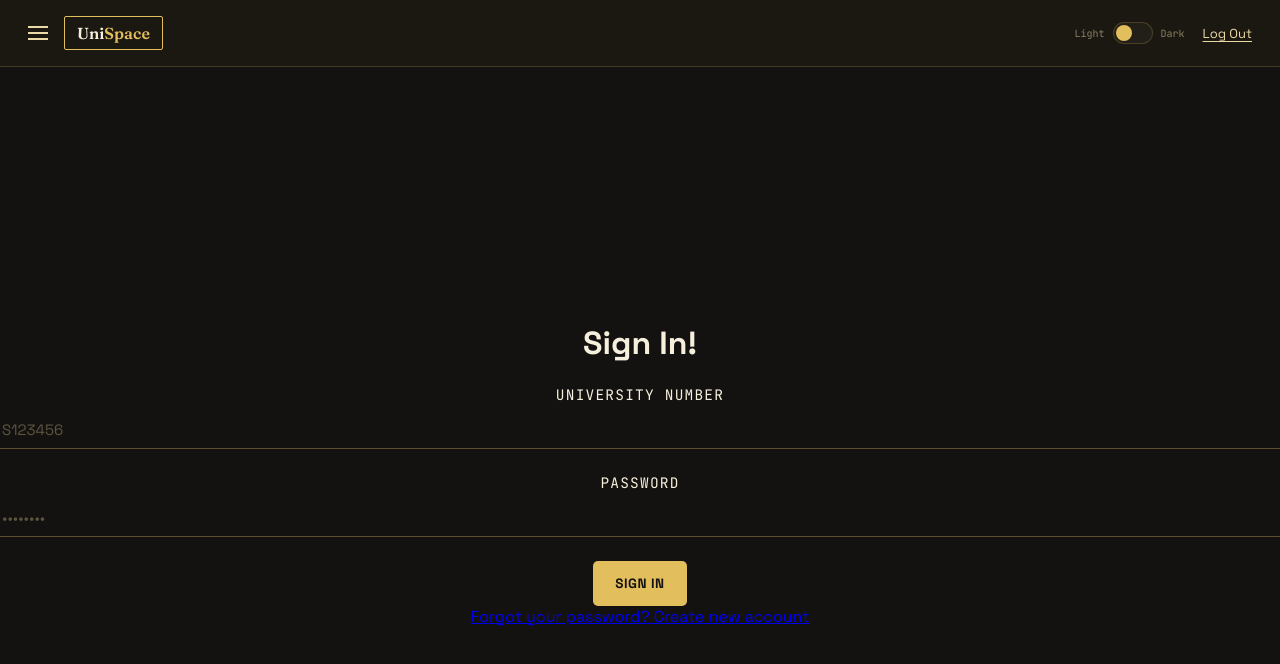
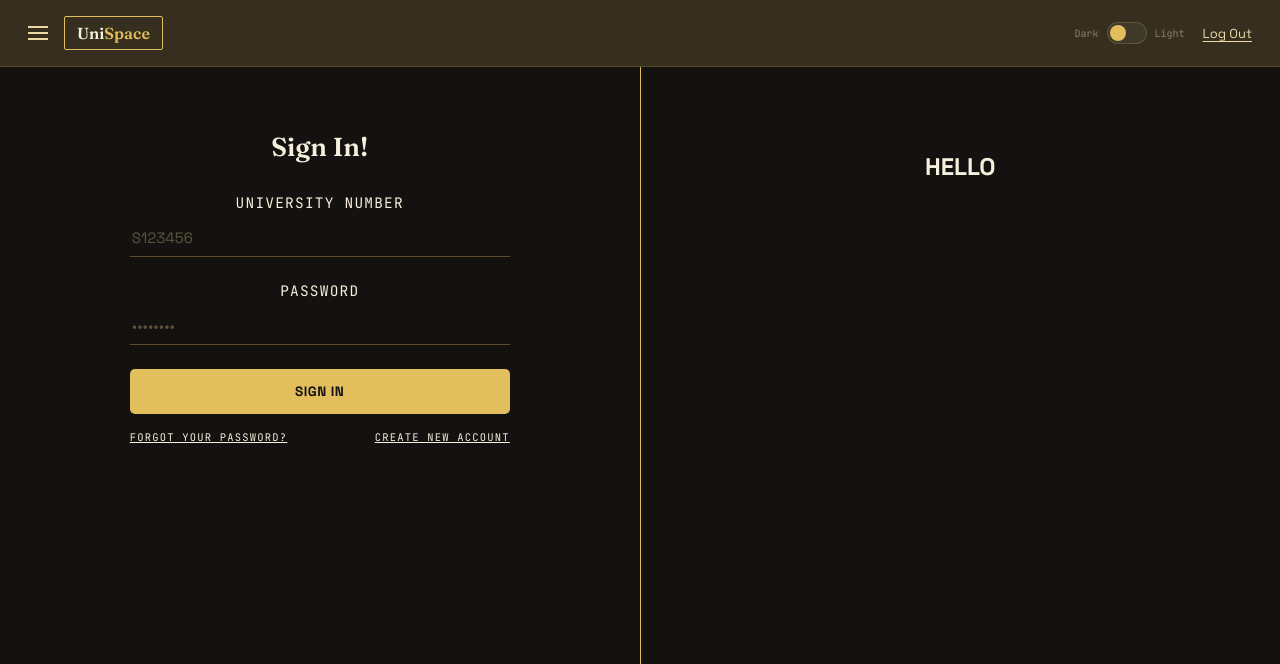
Before and after one commit to CMPG224-SE-PROJECT-GROUP-1/Room-Booking-Scheduling-System, a React (Vite) app in the folder my-RBSS-app/: page / in a window 1280 px wide. Shown: the top 664 px of the page. Built offline with nearby package versions, Linux system fonts and the light colour scheme.

Commit message:
added dual-view, fixed toggle bar, etc

```diff
--- a/my-RBSS-app/src/frontend/components/Sidebar.css
+++ b/my-RBSS-app/src/frontend/components/Sidebar.css
@@ -1,14 +1,25 @@
 .sidebar {
+  position: fixed;
+  top: 56px; /* Set to the exact height of your TopNav */
+  left: 0;
+  bottom: 0;
   width: 210px;
   background: var(--panel-alt);
   border-right: 1px solid var(--border);
   padding: 28px 22px;
-  transition: width 0.25s ease, padding 0.25s ease;
+  transition: width 0.25s ease, padding 0.25s ease, transform 0.25s ease;
   overflow: hidden;
+  z-index: 100;
 }
+
 .sidebar-collapsed {
   width: 0;
-  padding-left: 0;
-  padding-right: 0;
+  padding: 0;
   border-right: none;
 }
+
+.nav-link,
+.nav-link:visited {
+  color: inherit;
+  text-decoration: underline;
+}
--- a/my-RBSS-app/src/frontend/components/Sidebar.jsx
+++ b/my-RBSS-app/src/frontend/components/Sidebar.jsx
@@ -1,5 +1,6 @@
 import { useSidebar } from '../Sidebar/SidebarContext';
 import './Sidebar.css';
+import { Link } from 'react-router-dom';
 
 const navItems = ['Dashboard', 'Browse Rooms', 'My Bookings', 'Log Out'];
 
@@ -9,7 +10,18 @@ export default function Sidebar() {
   return (
     <div className={`sidebar ${isOpen ? '' : 'sidebar-collapsed'}`}>
       <ul>
-        {navItems.map(item => <li key={item}>{item}</li>)}
+        <li>
+            <Link to={`/dashboard`} className='nav-link'>Dashboard</Link>
+        </li>
+        <li>
+            <Link to={`/browse`} className='nav-link'>Browse Rooms</Link>
+        </li>
+        <li>
+            <Link to={`/bookings`} className='nav-link'>My Bookings</Link>
+        </li>
+        <li>
+            <Link to={`/`} className='nav-link'>Logout</Link>
+        </li>
       </ul>
     </div>
   );
--- a/my-RBSS-app/src/frontend/components/ThemeToggle.css
+++ b/my-RBSS-app/src/frontend/components/ThemeToggle.css
@@ -1,5 +1,7 @@
 .theme-switch-group { display: flex; align-items: center; gap: 8px; }
+
 .mode-tag { font-family: 'JetBrains Mono', monospace; font-size: 10px; color: var(--text-muted); }
+
 .toggle {
   width: 40px; height: 22px;
   background: var(--panel-alt);
@@ -8,6 +10,7 @@
   position: relative;
   cursor: pointer;
 }
+
 .toggle .knob {
   position: absolute; top: 2px; left: 2px;
   width: 16px; height: 16px;
@@ -15,4 +18,5 @@
   background: var(--accent-fill);
   transition: transform 0.25s ease;
 }
+
 .toggle.is-light .knob { transform: translateX(18px); }
--- a/my-RBSS-app/src/frontend/components/ThemeToggle.jsx
+++ b/my-RBSS-app/src/frontend/components/ThemeToggle.jsx
@@ -7,12 +7,12 @@ export default function ThemeToggle(){
     return (
 
         <div className="theme-switch-group">
-            <span className="mode-tag">Light</span>
+            <span className="mode-tag">Dark</span>
 
             <div className={`toggle ${theme === 'light' ? 'is-light' : ''}`} onClick={toggleTheme}>
             <div className="knob" />
             </div>
-            <span className="mode-tag">Dark</span>
+            <span className="mode-tag">Light</span>
         </div>
 
     )
--- a/my-RBSS-app/src/frontend/pages/LoginPage.css
+++ b/my-RBSS-app/src/frontend/pages/LoginPage.css
@@ -1,50 +1,67 @@
-.login-page {
+.page-wrapper {
+  display: flex;
+  flex-direction: column;
   min-height: 100vh;
   background: var(--ink-panel);
+  overflow: hidden;
+}
+
+.login-page {
   display: flex;
-  align-items: center;
+  flex: 1;
+  width: 100%;
+}
+
+.login-left {
+  flex: 1;
+  display: flex;
+  align-items: flex-start;
   justify-content: center;
+  padding-top: 64px;
+  background: var(--ink);
+  border-right: 1px solid var(--accent-fill);
+}
+
+.login-right {
+  flex: 1;
+  display: flex;
+  align-items: flex-start;
+  justify-content: center;
+  padding-top: 64px;
+  background: var(--ink-panel);
 }
 
 .login-form {
-  width: 360px;
-  background: var(--ink);
-  padding: 48px 40px;
-  border-radius: 8px;
+  width: 90%;
+  max-width: 380px;
+  display: flex;
+  flex-direction: column;
 }
 
 .login-form h1 {
   font-family: 'Fraunces', serif;
   font-weight: 600;
-  font-size: 22px;
+  font-size: 26px;
   color: var(--yellow-pale);
   margin: 0 0 30px;
 }
 
-.btn {
+.links {
+  display: flex;
+  justify-content: space-between;
+  align-items: center;
   width: 100%;
-  margin-top: 10px;
-  background: var(--yellow);
-  color: var(--ink);
-  border: none;
-  font-family: 'Space Grotesk', sans-serif;
-  font-weight: 700;
-  font-size: 14px;
-  padding: 14px 0;
-  border-radius: 4px;
-  cursor: pointer;
-  text-transform: uppercase;
-}
-
-.links {
-
-
-
-  display: block;
   font-family: 'JetBrains Mono', monospace;
   font-size: 10.5px;
   color: var(--yellow);
   text-transform: uppercase;
   letter-spacing: 1.2px;
-  margin-bottom: 8px;
+  margin-top: 16px;
 }
+
+.nav-link,
+.nav-link:visited {
+  color: inherit;
+  text-decoration: underline;
+  white-space: nowrap;
+}
--- a/my-RBSS-app/src/frontend/pages/LoginPage.jsx
+++ b/my-RBSS-app/src/frontend/pages/LoginPage.jsx
@@ -3,56 +3,62 @@ import Field from "../components/Field";
 import Button from "../components/Button";
 import Sidebar from "../components/Sidebar";
 import TopNav from "../components/TopNav";
-import { BrowserRouter, Routes, Route, Link } from "react-router-dom";
+import './LoginPage.css';
+import { Link } from "react-router-dom";
 
 export function LoginPage() {
-    const [uniNumber, setUniNumber] = useState('')
-    const [password, setPassword] = useState('')
+  const [uniNumber, setUniNumber] = useState('');
+  const [password, setPassword] = useState('');
 
-    function handleSubmit(event){
+  function handleSubmit(event) {
     event.preventDefault();
-        alert("SIGNED IN!")
+    alert("SIGNED IN!");
   }
 
   return (
-            <div className="login-page">
-
-                <div>
+    <div className="page-wrapper">
       <TopNav />
       <Sidebar />
-                </div>
 
+      <main className="login-page">
+        <section className="login-left">
           <form className="login-form" onSubmit={handleSubmit}>
             <h1>Sign In!</h1>
 
             <Field
               id="univeristy-number"
-                    label= "University Number"
+              label="University Number"
               placeholder="S123456"
-                    value = {uniNumber}
-                    onChange = {(e) => setUniNumber(e.target.value)}
+              value={uniNumber}
+              onChange={(e) => setUniNumber(e.target.value)}
             />
 
             <Field
               id="password"
-                    label= "Password"
-                    type = "password"
+              label="Password"
+              type="password"
               placeholder="••••••••"
-                    value = {password}
-                    onChange = {(e) => setPassword(e.target.value)}
+              value={password}
+              onChange={(e) => setPassword(e.target.value)}
             />
 
-                    <Button>Sign In</Button>
+            <Button type="submit">Sign In</Button>
 
             <div className="links">
-                        <Link to="/forgotpassword">Forgot your password?    </Link>
-                        <Link to="/signup">Create new account</Link>
+              <Link to="/forgotpassword" className="nav-link">
+                Forgot your password?
+              </Link>
+              <Link to="/signup" className="nav-link">
+                Create new account
+              </Link>
             </div>
+          </form>
+        </section>
 
-                </form>
-
-
+        <section className="login-right">
+          <h2>HELLO</h2>
+        </section>
+      </main>
     </div>
-
   );
 }
--- a/my-RBSS-app/src/index.css
+++ b/my-RBSS-app/src/index.css
@@ -1,7 +1,7 @@
 :root {
   --bg: #141210;
-  --panel: #1B1812;
-  --panel-alt: #221F18;
+  --panel: #362f20;
+  --panel-alt: #3f392c;
   --card: #1F1B14;
   --text-primary: #F6EFDC;
   --text-secondary: #EBD9A6;
@@ -15,8 +15,8 @@
 
 [data-theme="light"] {
   --bg: #EFE9DA;
-  --panel: #F7F3E9;
-  --panel-alt: #EFE8D6;
+  --panel: #f0d07f;
+  --panel-alt: #f3dfab;
   --card: #FBF8F0;
   --text-primary: #1C1A16;
   --text-secondary: #4A4438;
```
Lines whose indentation alone changed are shown as unchanged.
